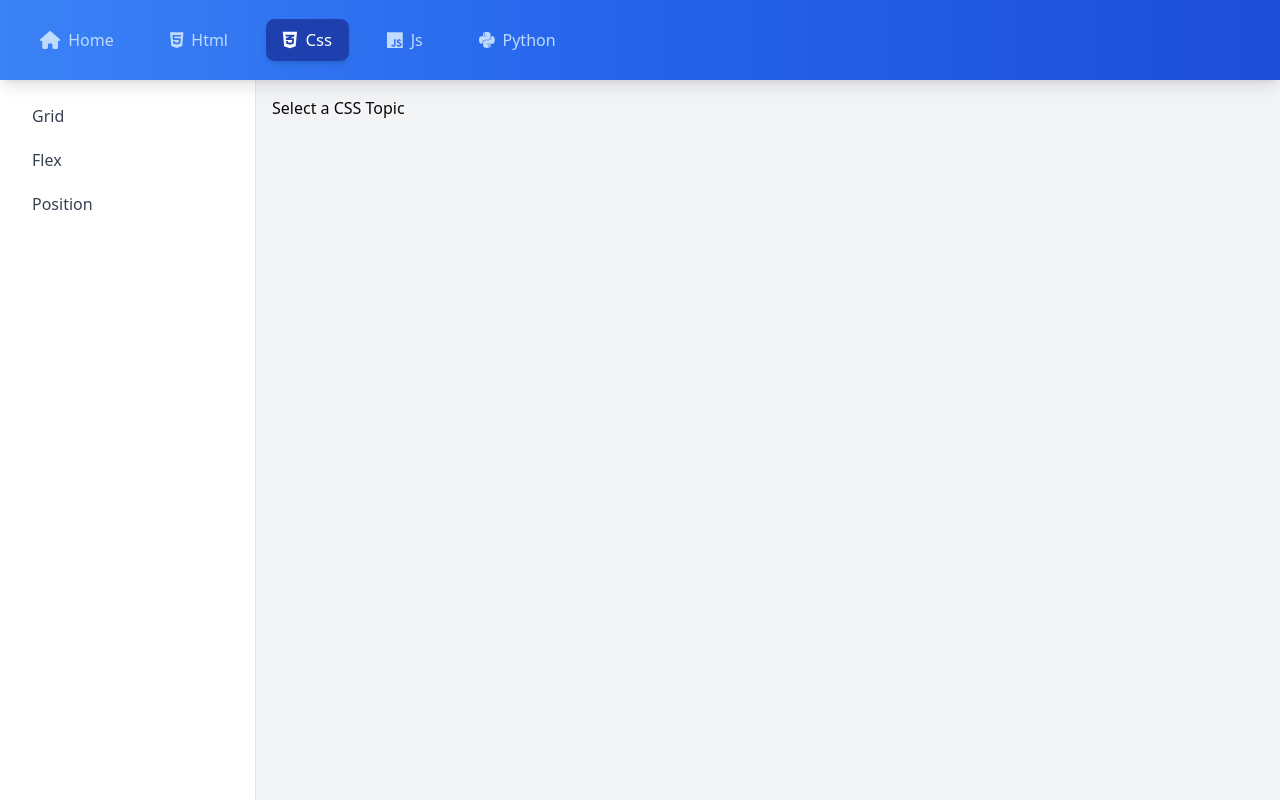
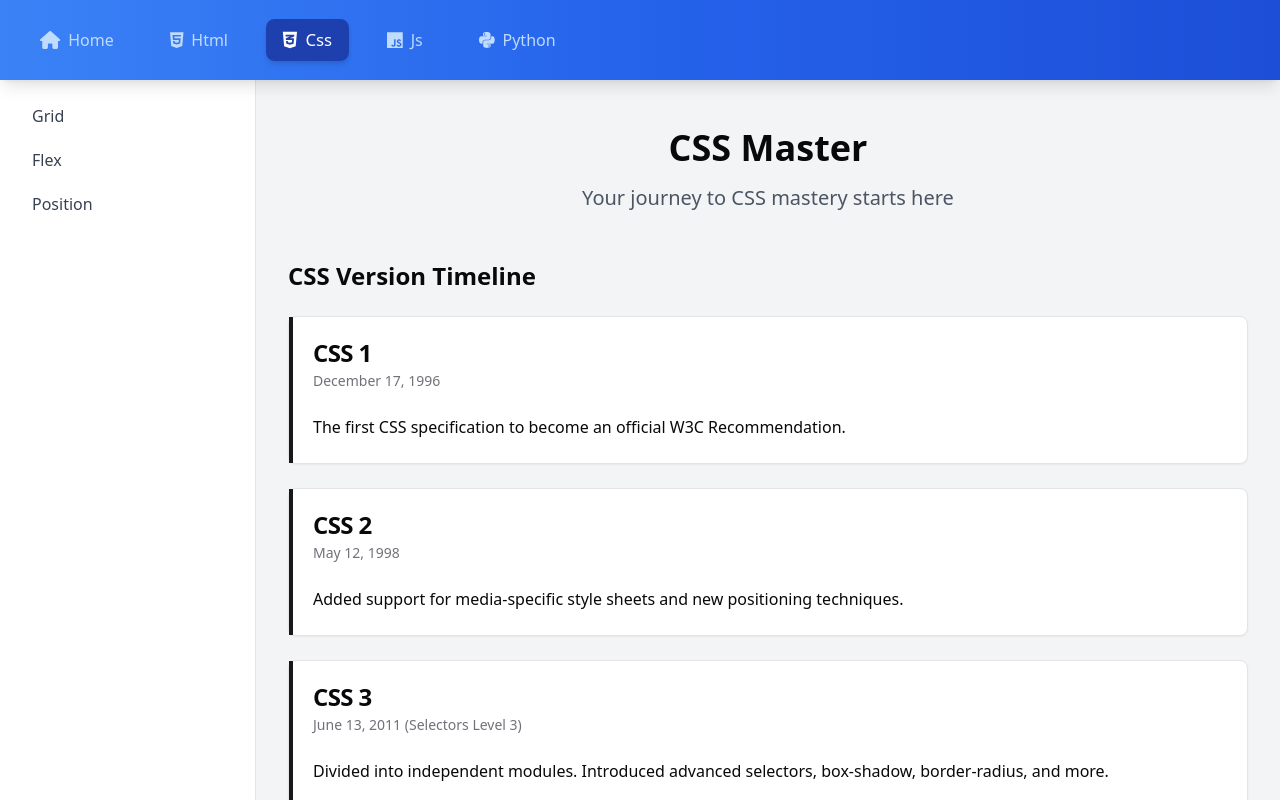
Before and after one commit to Mosinbalsing/Educarion, a React (Vite) app: page /css in a window 1280 px wide. Shown: the top 800 px of the page. Built offline with nearby package versions, Linux system fonts and the light colour scheme.

Commit message:
adding css hero

```diff
--- a/src/Pages/Css.jsx
+++ b/src/Pages/Css.jsx
@@ -1,16 +1,186 @@
-import { Routes, Route } from "react-router-dom";
+import { Routes, Route, Link } from "react-router-dom";
 import Flex from "./cSS/Flex";
 import Grid from "./cSS/Grid";
 import Position from "./cSS/Position";
-function Css() {
+
+
+
+import { Button } from "@/components/ui/button"
+import { Card, CardContent, CardDescription, CardHeader, CardTitle } from "@/components/ui/card"
+import { BookOpen, Code, FileCode2, Layers, Layout, Palette } from 'lucide-react'
+
+
+export default function HomePage() {
+  return (
+    <div className="container mx-auto px-4 py-8">
+      <header className="text-center mb-12">
+        <h1 className="text-4xl font-bold mb-4">CSS Master</h1>
+        <p className="text-xl text-gray-600">Your journey to CSS mastery starts here</p>
+      </header>
+
+      <section className="mb-16">
+        <h2 className="text-2xl font-semibold mb-6">CSS Version Timeline</h2>
+        <div className="space-y-6">
+          {cssVersions.map((version, index) => (
+            <Card key={index} className="relative">
+              <div className="absolute left-0 top-0 bottom-0 w-1 bg-primary"></div>
+              <CardHeader>
+                <CardTitle>{version.name}</CardTitle>
+                <CardDescription>{version.date}</CardDescription>
+              </CardHeader>
+              <CardContent>
+                <p>{version.description}</p>
+              </CardContent>
+            </Card>
+          ))}
+        </div>
+      </section>
+
+      <section className="mb-16">
+        <h2 className="text-2xl font-semibold mb-6">Key CSS Topics</h2>
+        <div className="grid grid-cols-1 md:grid-cols-2 lg:grid-cols-3 gap-6">
+          {cssTopics.map((topic, index) => (
+            <Card key={index} className="flex flex-col">
+              <CardHeader>
+                <CardTitle className="flex items-center">
+                  {topic.icon}
+                  <span className="ml-2">{topic.name}</span>
+                </CardTitle>
+              </CardHeader>
+              <CardContent className="flex-grow">
+                <p>{topic.description}</p>
+              </CardContent>
+              <div className="p-4 mt-auto">
+                <Button asChild>
+                  <Link href={topic.link}>Learn More</Link>
+                </Button>
+              </div>
+            </Card>
+          ))}
+        </div>
+      </section>
+
+      <section>
+        <h2 className="text-2xl font-semibold mb-6">Additional Resources</h2>
+        <div className="grid grid-cols-1 md:grid-cols-2 gap-6">
+          {resources.map((resource, index) => (
+            <Card key={index}>
+              <CardHeader>
+                <CardTitle>{resource.name}</CardTitle>
+              </CardHeader>
+              <CardContent>
+                <p>{resource.description}</p>
+                <Button variant="outline" className="mt-4" asChild>
+                  <a href={resource.link} target="_blank" rel="noopener noreferrer">Visit Resource</a>
+                </Button>
+              </CardContent>
+            </Card>
+          ))}
+        </div>
+      </section>
+    </div>
+  )
+}
+
+const cssVersions = [
+  {
+    name: "CSS 1",
+    date: "December 17, 1996",
+    description: "The first CSS specification to become an official W3C Recommendation."
+  },
+  {
+    name: "CSS 2",
+    date: "May 12, 1998",
+    description: "Added support for media-specific style sheets and new positioning techniques."
+  },
+  {
+    name: "CSS 3",
+    date: "June 13, 2011 (Selectors Level 3)",
+    description: "Divided into independent modules. Introduced advanced selectors, box-shadow, border-radius, and more."
+  },
+  {
+    name: "CSS 4",
+    date: "Ongoing",
+    description: "Not a single specification, but a collection of separate modules in various stages of completion."
+  }
+]
+
+const cssTopics = [
+  {
+    name: "Selectors",
+    icon: <Code className="w-6 h-6" />,
+    description: "Learn how to target HTML elements with precision using CSS selectors.",
+    link: "/topics/selectors"
+  },
+  {
+    name: "Box Model",
+    icon: <Layout className="w-6 h-6" />,
+    description: "Understand the fundamental concept of how elements are rendered in CSS.",
+    link: "/topics/box-model"
+  },
+  {
+    name: "Flexbox",
+    icon: <Layers className="w-6 h-6" />,
+    description: "Master the flexible box layout for efficient alignment and distribution of space.",
+    link: "/topics/flexbox"
+  },
+  {
+    name: "Grid",
+    icon: <FileCode2 className="w-6 h-6" />,
+    description: "Create complex, responsive layouts with CSS Grid.",
+    link: "/topics/grid"
+  },
+  {
+    name: "Animations",
+    icon: <Palette className="w-6 h-6" />,
+    description: "Bring your web pages to life with CSS animations and transitions.",
+    link: "/topics/animations"
+  },
+  {
+    name: "Responsive Design",
+    icon: <BookOpen className="w-6 h-6" />,
+    description: "Learn techniques for creating websites that work well on all devices.",
+    link: "/topics/responsive-design"
+  }
+]
+
+const resources = [
+  {
+    name: "MDN Web Docs",
+    description: "Comprehensive and up-to-date documentation for CSS and web technologies.",
+    link: "https://developer.mozilla.org/en-US/docs/Web/CSS"
+  },
+  {
+    name: "CSS-Tricks",
+    description: "A website dedicated to teaching all things web design and development.",
+    link: "https://css-tricks.com/"
+  },
+  {
+    name: "W3C CSS Specifications",
+    description: "Official CSS specifications from the World Wide Web Consortium.",
+    link: "https://www.w3.org/Style/CSS/specs.en.html"
+  },
+  {
+    name: "Can I use...",
+    description: "Up-to-date browser support tables for front-end web technologies.",
+    link: "https://caniuse.com/"
+  }
+]
+
+
+
+
+
+
+
+
+export const Css=()=> {
   return (
     <Routes>
-      <Route path="/" element={<div>Select a CSS Topic</div>} />
+      <Route path="/" element={ <HomePage/> } />
       <Route path="/grid" element={<Grid />} />
       <Route path="/flex" element={<Flex />} />
       <Route path="/position" element={<Position />} />
     </Routes>
   );
 }
-
-export default Css;
```
